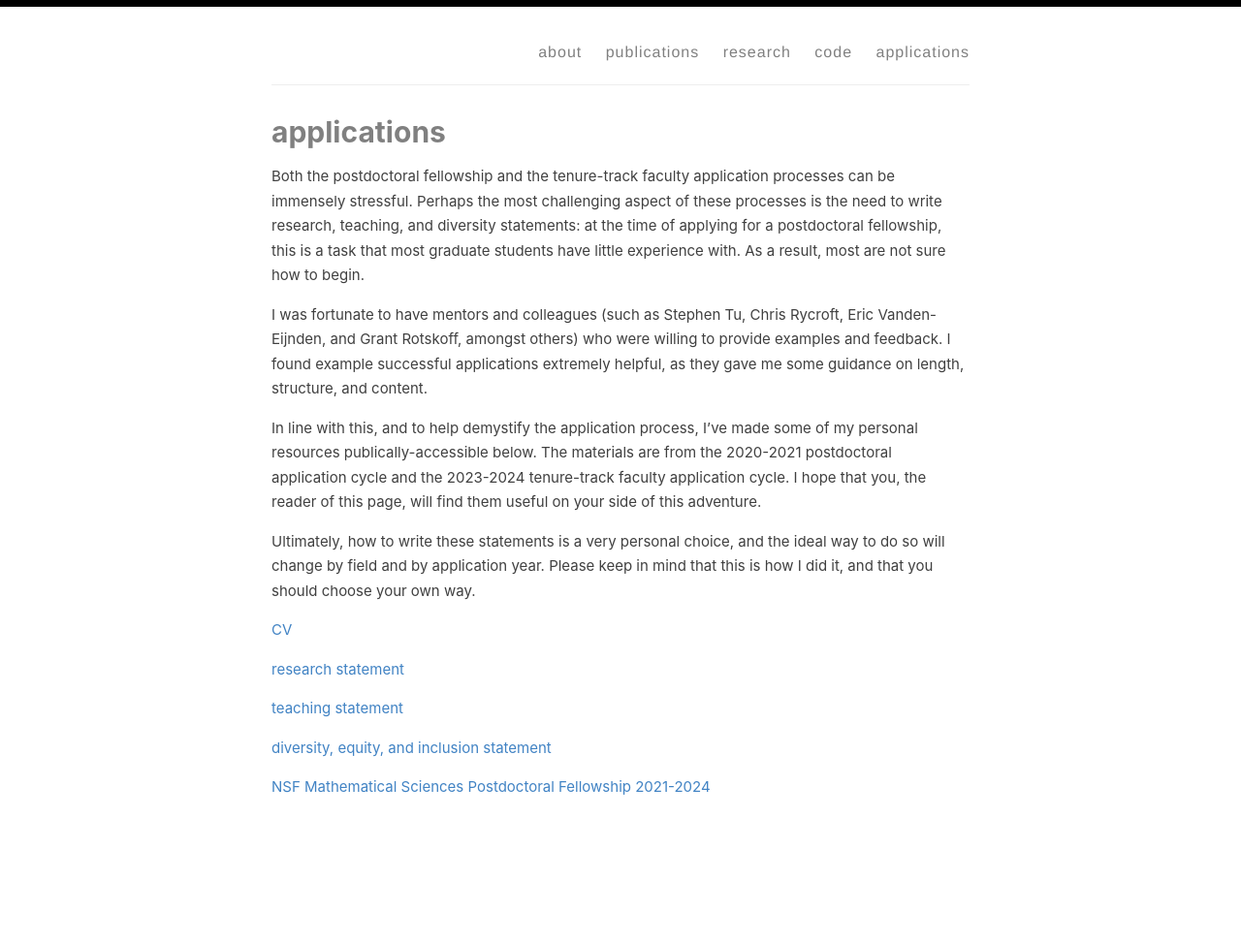
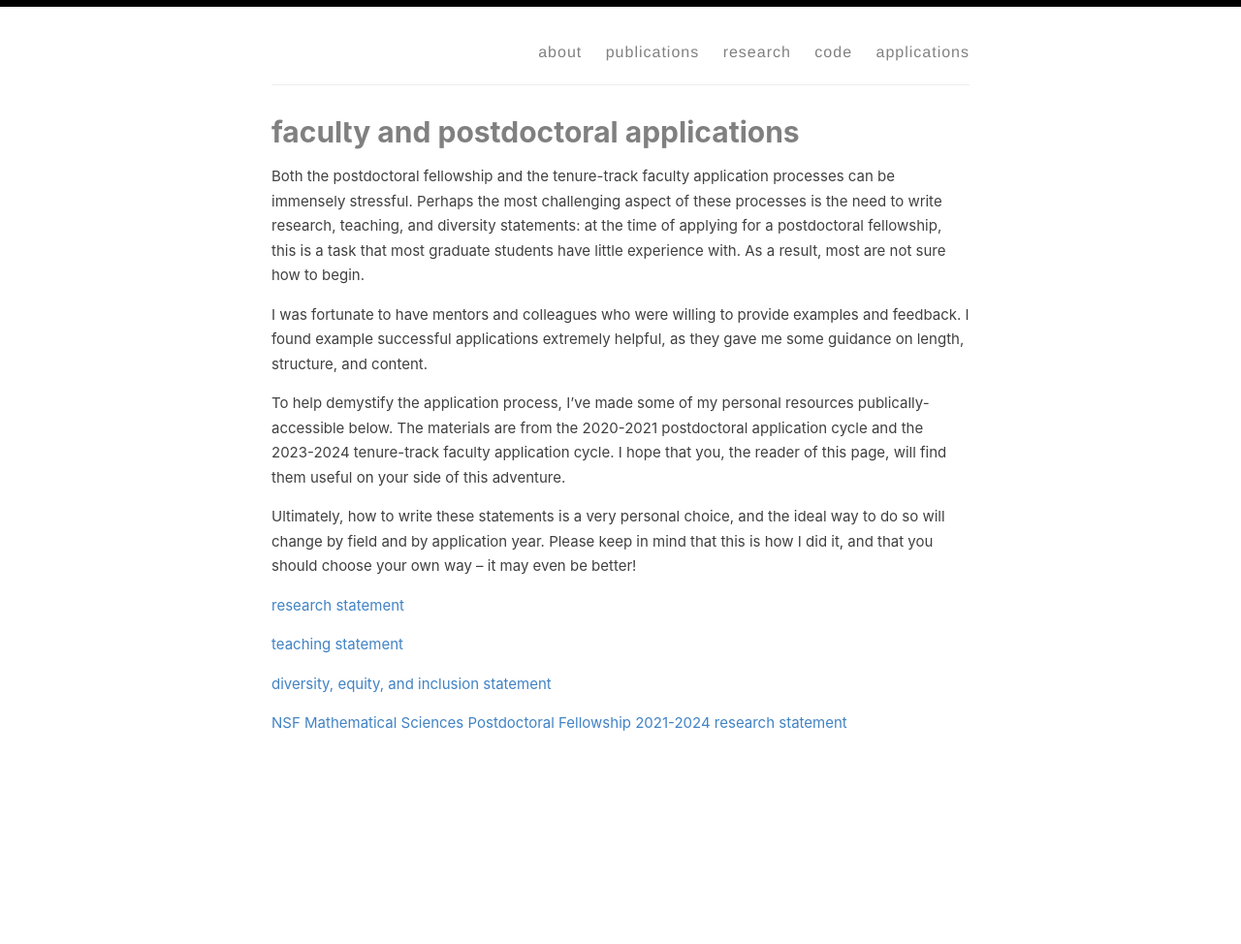
Before and after one commit to nmboffi/nmboffi.github.io, a Jekyll site: the page built from _pages/faculty_applications.md, in a window 1280 px wide. Shown: the whole page at 97% size. Built offline with Jekyll 4.4.1, drawn with Linux system fonts in a browser that asks for light colours; after the commit the page ends 908 px from its top, so only the background shows below that.

Commit message:
update faculty application page

```diff
--- a/_pages/faculty_applications.md
+++ b/_pages/faculty_applications.md
@@ -1,17 +1,15 @@
 ---
 layout: page
-title: applications
+title: faculty and postdoctoral applications
 permalink: /applications/
 ---
 Both the postdoctoral fellowship and the tenure-track faculty application processes can be immensely stressful. Perhaps the most challenging aspect of these processes is the need to write research, teaching, and diversity statements: at the time of applying for a postdoctoral fellowship, this is a task that most graduate students have little experience with. As a result, most are not sure how to begin.
 
-I was fortunate to have mentors and colleagues (such as Stephen Tu, Chris Rycroft, Eric Vanden-Eijnden, and Grant Rotskoff, amongst others) who were willing to provide examples and feedback. I found example successful applications extremely helpful, as they gave me some guidance on length, structure, and content.
+I was fortunate to have mentors and colleagues who were willing to provide examples and feedback. I found example successful applications extremely helpful, as they gave me some guidance on length, structure, and content.
 
-In line with this, and to help demystify the application process, I've made some of my personal resources publically-accessible below. The materials are from the 2020-2021 postdoctoral application cycle and the 2023-2024 tenure-track faculty application cycle. I hope that you, the reader of this page, will find them useful on your side of this adventure.
+To help demystify the application process, I've made some of my personal resources publically-accessible below. The materials are from the 2020-2021 postdoctoral application cycle and the 2023-2024 tenure-track faculty application cycle. I hope that you, the reader of this page, will find them useful on your side of this adventure.
 
-Ultimately, how to write these statements is a very personal choice, and the ideal way to do so will change by field and by application year. Please keep in mind that this is how I did it, and that you should choose your own way.
-
-[CV](https://nmboffi.github.io/pdfs/boffi_cv_6_24.pdf)
+Ultimately, how to write these statements is a very personal choice, and the ideal way to do so will change by field and by application year. Please keep in mind that this is how I did it, and that you should choose your own way -- it may even be better!
 
 [research statement](https://nmboffi.github.io/pdfs/boffi_research_statement.pdf)
 
@@ -19,4 +17,4 @@ Ultimately, how to write these statements is a very personal choice, and the ide
 
 [diversity, equity, and inclusion statement](https://nmboffi.github.io/pdfs/boffi_dei_statement.pdf)
 
-[NSF Mathematical Sciences Postdoctoral Fellowship 2021-2024](https://nmboffi.github.io/pdfs/boffi_nsf_mspf.pdf)
+[NSF Mathematical Sciences Postdoctoral Fellowship 2021-2024 research statement](https://nmboffi.github.io/pdfs/boffi_nsf_mspf.pdf)
```
